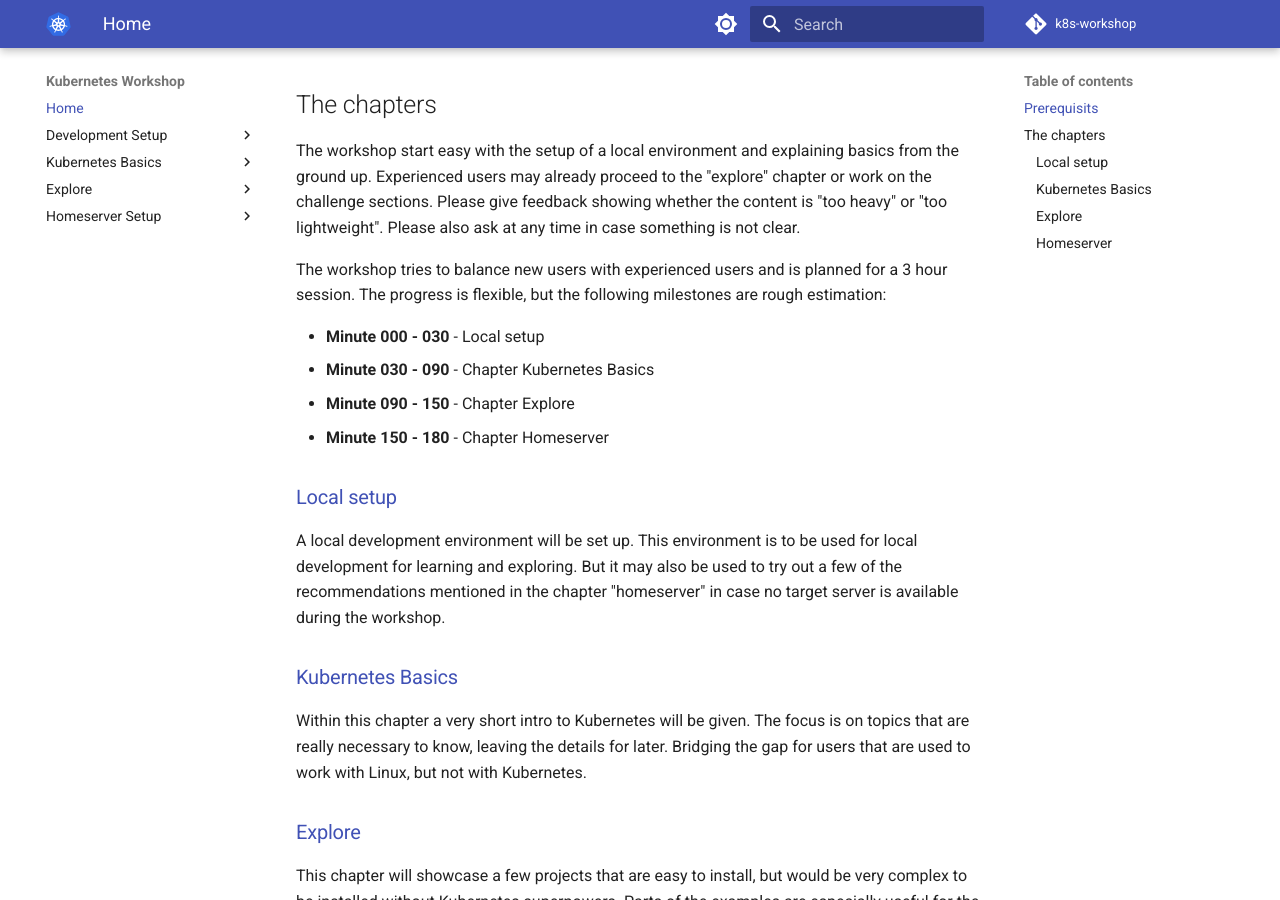
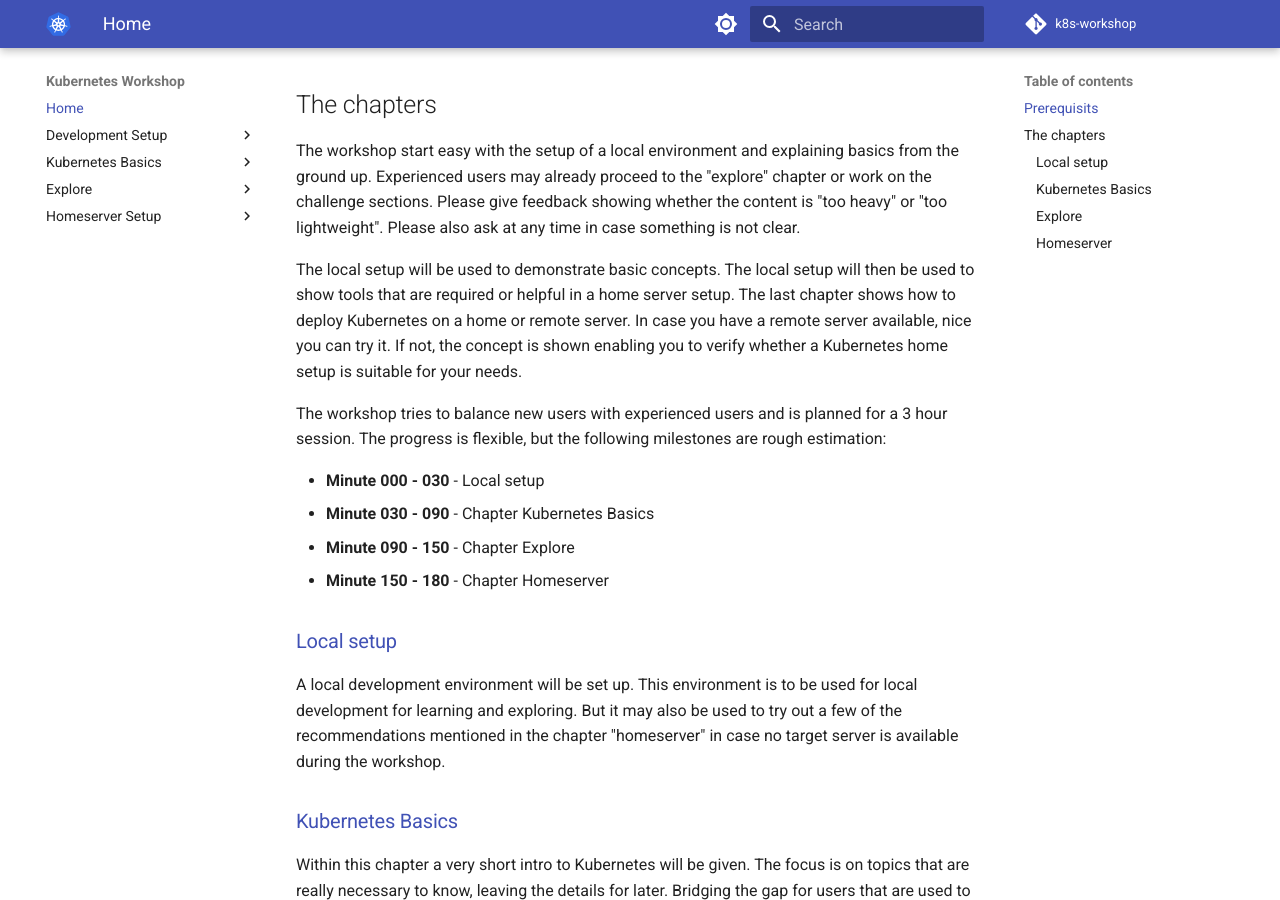
Before and after one commit to iptizer/k8s-workshop, an MkDocs documentation site: the page built from docs/index.md, in a window 1280 px wide and 900 px high, scrolled down 409 px. Built offline with MkDocs 1.6.1 and Material for MkDocs 9.7.7, drawn with Linux system fonts in a browser that asks for light colours; comment, search, counter and statistics services are not loaded.

Commit message:
Improving basic description to clarify workshop

```diff
--- a/docs/index.md
+++ b/docs/index.md
@@ -13,6 +13,8 @@ To walk through this workshop the following knowledge and local setup is recomme
 ## The chapters
 
 The workshop start easy with the setup of a local environment and explaining basics from the ground up. Experienced users may already proceed to the "explore" chapter or work on the challenge sections. Please give feedback showing whether the content is "too heavy" or "too lightweight". Please also ask at any time in case something is not clear.
+
+The local setup will be used to demonstrate basic concepts. The local setup will then be used to show tools that are required or helpful in a home server setup. The last chapter shows how to deploy Kubernetes on a home or remote server. In case you have a remote server available, nice you can try it. If not, the concept is shown enabling you to verify whether a Kubernetes home setup is suitable for your needs.
 
 The workshop tries to balance new users with experienced users and is planned for a 3 hour session. The progress is flexible, but the following milestones are rough estimation:
 
```
